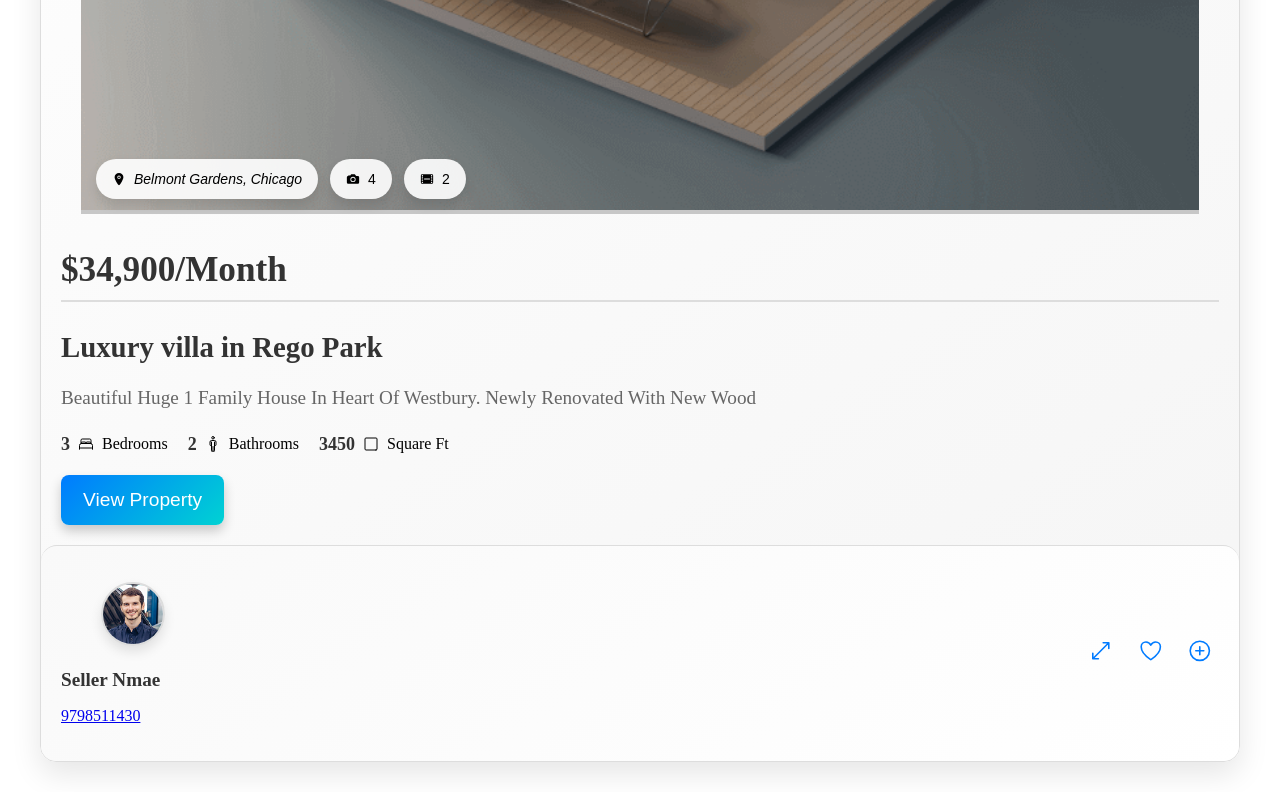
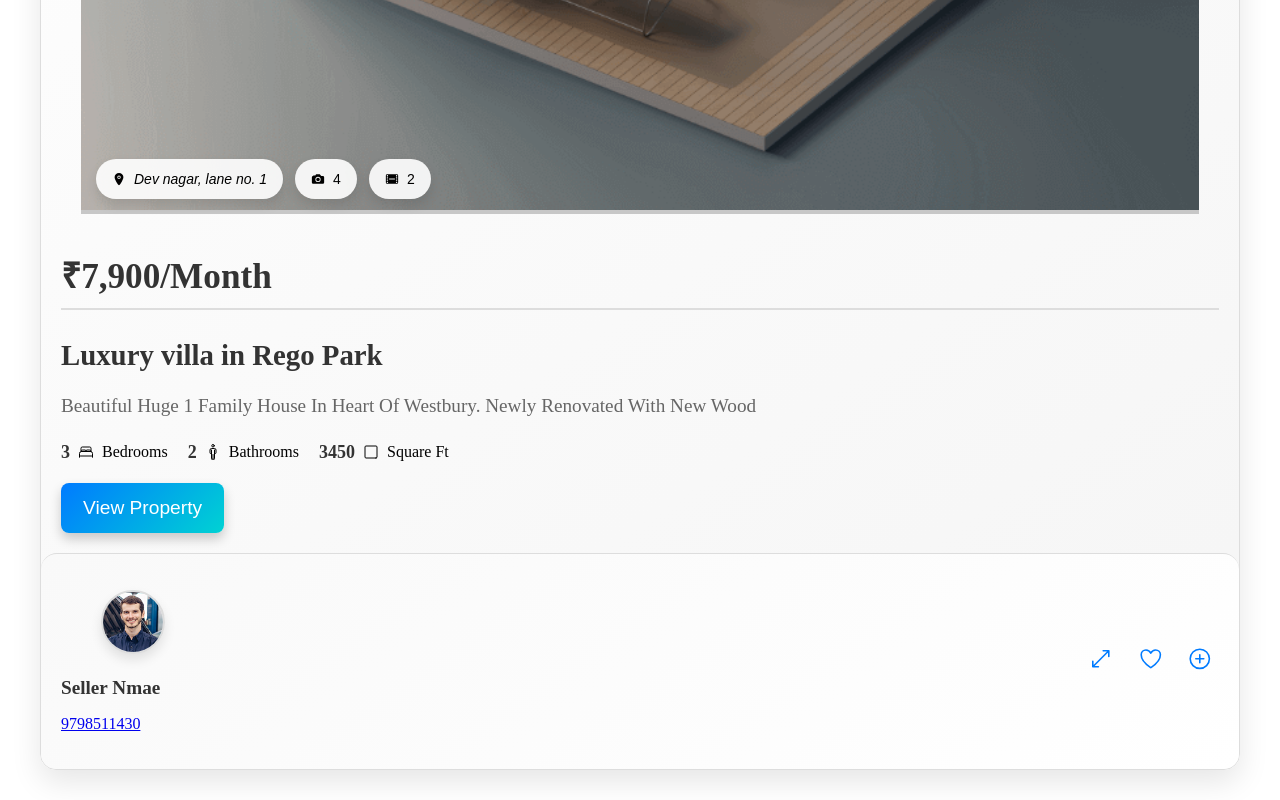
Before and after one commit to rohitx00/homebase, a plain HTML site: page property.html in a window 1280 px wide. Shown: the part 788-1588 px from the top of the page. Drawn offline with nearby package versions, Linux system fonts and the light colour scheme.

Commit message:
minor edit

```diff
--- a/property.html
+++ b/property.html
@@ -31,7 +31,7 @@
                 <div class="banner-actions">
                   <button class="banner-actions-btn">
                     <ion-icon name="location"></ion-icon>
-                    <address>Belmont Gardens, Chicago</address>
+                    <address>Dev nagar, lane no. 1</address>
                   </button>
 
                   <button class="banner-actions-btn">
@@ -47,7 +47,7 @@
               </figure>
 
               <div class="card-content">
-                <div class="card-price"><strong>$34,900</strong>/Month</div>
+                <div class="card-price"><strong>₹7,900</strong>/Month</div>
 
                 <h3 class="card-title">
                   <a href="#">Luxury villa in Rego Park</a>
```
